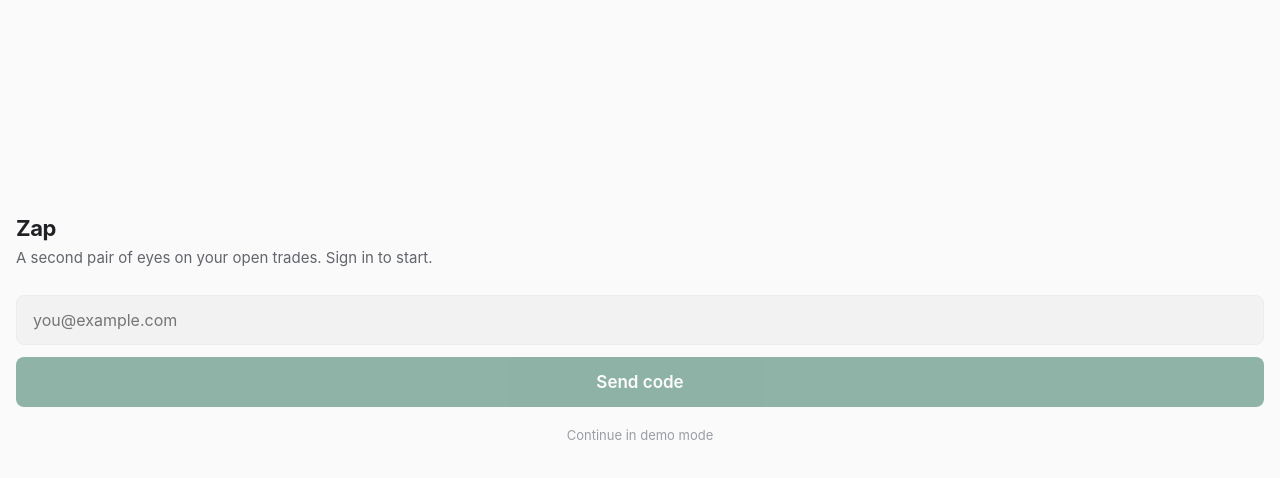
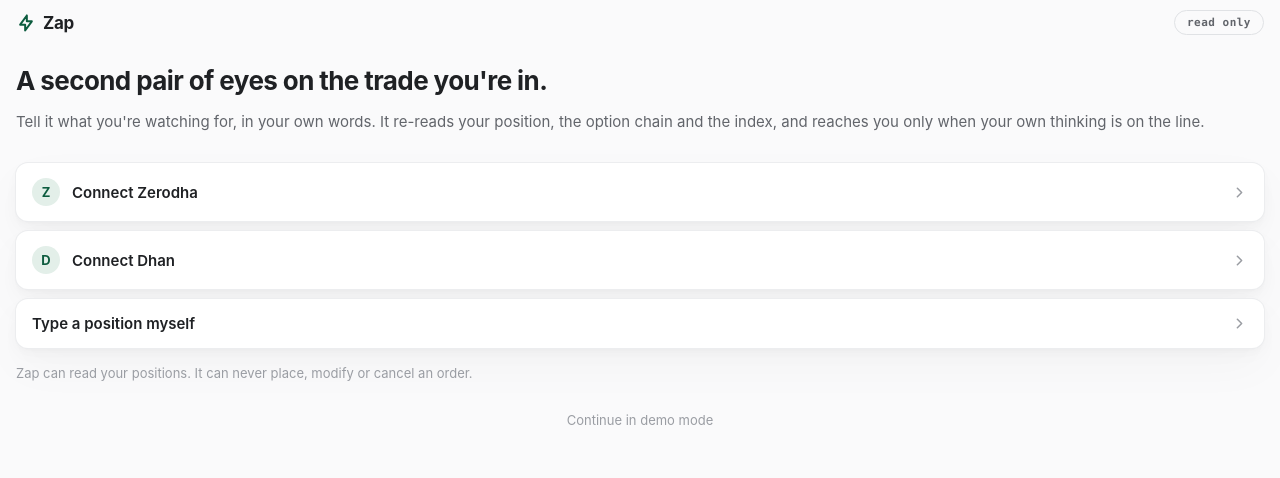
Before and after one commit to MADHAN-CJ/zap-pwa, a React (Vite) app: page /login in a window 1280 px wide. Shown: the top 478 px of the page. Built offline with nearby package versions, Linux system fonts and the light colour scheme; no server answers; what web-haptics would draw is missing.

Commit message:
Login screen one per design spec; fix transition overlap and layout

```diff
--- a/src/pages/Login.tsx
+++ b/src/pages/Login.tsx
@@ -1,6 +1,7 @@
 import { useState } from "react";
 import { useNavigate } from "react-router-dom";
 import { motion, AnimatePresence } from "motion/react";
+import { IconBolt, IconChevronRight } from "@tabler/icons-react";
 import { Screen } from "@/components/Screen";
 import { requestOtp, verifyOtp } from "@/api/auth";
 import { MOCK } from "@/api/watch";
@@ -20,11 +21,22 @@
   outline: "none",
 };
 
-/** /login — email → OTP. UI only on this branch; zap-api auth already
- *  exists (/auth/request-otp, /auth/verify-otp) — Madhan owns the backend. */
+// The three ways in. Broker connect happens after sign-in (existing Broker
+// flow, zap-api side); manual entry is the Add-position path.
+// TODO(open question, from the design doc): for traders whose broker isn't
+// listed, manual entry is the main road, not a fallback — should it be first?
+const PATHS = [
+  { key: "zerodha", label: "Connect Zerodha", avatar: "Z" },
+  { key: "dhan", label: "Connect Dhan", avatar: "D" },
+  { key: "manual", label: "Type a position myself", avatar: null },
+] as const;
+
+/** /login — screen one. Read-only positioning first, then email → OTP.
+ *  Auth backend exists (/auth/request-otp, /auth/verify-otp); broker
+ *  connect after sign-in is Madhan's side. */
 export default function Login() {
   const nav = useNavigate();
-  const [step, setStep] = useState<"email" | "otp">("email");
+  const [step, setStep] = useState<"landing" | "email" | "otp">("landing");
   const [email, setEmail] = useState("");
   const [code, setCode] = useState("");
   const [busy, setBusy] = useState(false);
@@ -58,38 +70,136 @@
 
   return (
     <Screen padBottom={false}>
-      <div
+      {/* Brand row: wordmark left, read-only chip right */}
+      <div style={{ display: "flex", alignItems: "center", justifyContent: "space-between" }}>
+        <span style={{ display: "flex", alignItems: "center", gap: 7 }}>
+          <IconBolt size={20} stroke={2.4} style={{ color: "var(--brand)" }} />
+          <span style={{ fontSize: 17, fontWeight: 700, letterSpacing: -0.3 }}>Zap</span>
+        </span>
+        <span
+          className="mono"
           style={{
-          flex: 1,
-          display: "flex",
-          flexDirection: "column",
-          justifyContent: "center",
-          paddingBottom: "18dvh",
+            fontSize: 11,
+            fontWeight: 600,
+            letterSpacing: 0.5,
+            color: "var(--ink-2)",
+            border: "1px solid var(--line-strong)",
+            borderRadius: "var(--radius-full)",
+            padding: "5px 12px",
           }}
         >
+          read only
+        </span>
+      </div>
+
+      <AnimatePresence mode="wait" initial={false}>
+        {step === "landing" ? (
           <motion.div
-          initial={{ opacity: 0, y: 16 }}
-          animate={{ opacity: 1, y: 0 }}
-          transition={springSoft}
-        >
-          <h1 style={{ fontSize: 22, fontWeight: 700, letterSpacing: -0.4 }}>Zap</h1>
-          <p style={{ fontSize: 15, color: "var(--ink-2)", marginTop: 6, lineHeight: 1.5 }}>
-            {step === "email"
-              ? "A second pair of eyes on your open trades. Sign in to start."
-              : `Code sent to ${email.trim()}. Check your inbox.`}
-          </p>
-        </motion.div>
-
-        <div style={{ marginTop: 26, display: "flex", flexDirection: "column", gap: 12 }}>
-          <AnimatePresence mode="popLayout" initial={false}>
-            {step === "email" ? (
-              <motion.input
-                key="email"
+            key="landing"
             initial={{ opacity: 0, x: -24 }}
             animate={{ opacity: 1, x: 0 }}
             exit={{ opacity: 0, x: -24 }}
-                transition={spring}
+            transition={springSoft}
+            style={{ display: "flex", flexDirection: "column", paddingTop: 30 }}
+          >
+            <h1 style={{ fontSize: 26, fontWeight: 700, letterSpacing: -0.6, lineHeight: 1.2 }}>
+              A second pair of eyes on the trade you're in.
+            </h1>
+            <p style={{ fontSize: 15, lineHeight: 1.55, color: "var(--ink-2)", marginTop: 14 }}>
+              Tell it what you're watching for, in your own words. It re-reads your position, the
+              option chain and the index, and reaches you only when your own thinking is on the
+              line.
+            </p>
+
+            <div style={{ display: "flex", flexDirection: "column", gap: 10, marginTop: 30 }}>
+              {PATHS.map((p, i) => (
+                <motion.button
+                  key={p.key}
+                  initial={{ opacity: 0, y: 14 }}
+                  animate={{ opacity: 1, y: 0 }}
+                  transition={{ ...springSoft, delay: 0.08 + i * 0.06 }}
+                  whileTap={{ scale: pressScale }}
+                  onClick={() => {
+                    tapHaptic();
+                    setStep("email"); // all paths sign in first; broker connect follows
+                  }}
+                  style={{
+                    display: "flex",
+                    alignItems: "center",
+                    gap: 12,
+                    textAlign: "left",
+                    padding: "15px 16px",
+                    background: "var(--surface)",
+                    borderRadius: "var(--radius)",
+                    boxShadow: "var(--shadow)",
+                  }}
+                >
+                  {p.avatar && (
+                    <span
+                      style={{
+                        width: 28,
+                        height: 28,
+                        borderRadius: "var(--radius-full)",
+                        background: "var(--brand-soft)",
+                        color: "var(--brand)",
+                        display: "flex",
+                        alignItems: "center",
+                        justifyContent: "center",
+                        fontSize: 13,
+                        fontWeight: 700,
+                        flexShrink: 0,
+                      }}
+                    >
+                      {p.avatar}
+                    </span>
+                  )}
+                  <span style={{ flex: 1, fontSize: 15, fontWeight: 600 }}>{p.label}</span>
+                  <IconChevronRight size={17} stroke={2.2} style={{ color: "var(--ink-3)" }} />
+                </motion.button>
+              ))}
+            </div>
+
+            <p style={{ fontSize: 13, lineHeight: 1.5, color: "var(--ink-3)", marginTop: 16 }}>
+              Zap can read your positions. It can never place, modify or cancel an order.
+            </p>
+
+            {MOCK && (
+              <button
+                onClick={() => nav("/watch", { replace: true })}
+                style={{
+                  fontSize: 13,
+                  color: "var(--ink-3)",
+                  padding: 10,
+                  marginTop: 18,
+                  alignSelf: "center",
+                }}
+              >
+                Continue in demo mode
+              </button>
+            )}
+          </motion.div>
+        ) : (
+          <motion.div
+            key="auth"
+            initial={{ opacity: 0, x: 24 }}
+            animate={{ opacity: 1, x: 0 }}
+            exit={{ opacity: 0, x: 24 }}
+            transition={springSoft}
+            style={{ display: "flex", flexDirection: "column", gap: 12, paddingTop: 34 }}
+          >
+            <h2 style={{ fontSize: 22, fontWeight: 700, letterSpacing: -0.4 }}>
+              {step === "email" ? "Sign in" : "Enter the code"}
+            </h2>
+            <p style={{ fontSize: 15, color: "var(--ink-2)", lineHeight: 1.5 }}>
+              {step === "email"
+                ? "Email first. Your broker connects after."
+                : `Code sent to ${email.trim()}. Check your inbox.`}
+            </p>
+
+            {step === "email" ? (
+              <input
                 type="email"
+                autoFocus
                 autoComplete="email"
                 inputMode="email"
                 placeholder="you@example.com"
@@ -99,12 +209,7 @@
                 style={fieldStyle}
               />
             ) : (
-              <motion.input
-                key="otp"
-                initial={{ opacity: 0, x: 24 }}
-                animate={{ opacity: 1, x: 0 }}
-                exit={{ opacity: 0, x: 24 }}
-                transition={spring}
+              <input
                 autoFocus
                 autoComplete="one-time-code"
                 inputMode="numeric"
@@ -116,18 +221,8 @@
                 style={{ ...fieldStyle, letterSpacing: 4 }}
               />
             )}
-          </AnimatePresence>
 
-          {error && (
-            <motion.p
-              initial={{ opacity: 0, y: 6 }}
-              animate={{ opacity: 1, y: 0 }}
-              transition={springSoft}
-              style={{ fontSize: 13, color: "var(--flipped)" }}
-            >
-              {error}
-            </motion.p>
-          )}
+            {error && <p style={{ fontSize: 13, color: "var(--flipped)" }}>{error}</p>}
 
             <motion.button
               whileTap={{ scale: pressScale }}
@@ -135,7 +230,8 @@
               disabled={busy || (step === "email" ? !email.trim() : code.trim().length < 4)}
               onClick={step === "email" ? sendCode : verify}
               animate={{
-              opacity: busy || (step === "email" ? !email.trim() : code.trim().length < 4) ? 0.45 : 1,
+                opacity:
+                  busy || (step === "email" ? !email.trim() : code.trim().length < 4) ? 0.45 : 1,
               }}
               style={{
                 padding: "15px 18px",
@@ -149,29 +245,19 @@
               {busy ? "One sec…" : step === "email" ? "Send code" : "Sign in"}
             </motion.button>
 
-          {step === "otp" && (
             <button
               onClick={() => {
-                setStep("email");
+                setStep(step === "otp" ? "email" : "landing");
                 setCode("");
                 setError(null);
               }}
               style={{ fontSize: 13, color: "var(--ink-2)", padding: 8 }}
             >
-              Different email
+              {step === "otp" ? "Different email" : "Back"}
             </button>
+          </motion.div>
         )}
-
-          {MOCK && (
-            <button
-              onClick={() => nav("/watch", { replace: true })}
-              style={{ fontSize: 13, color: "var(--ink-3)", padding: 8 }}
-            >
-              Continue in demo mode
-            </button>
-          )}
-        </div>
-      </div>
+      </AnimatePresence>
     </Screen>
   );
 }
```
Lines whose indentation alone changed are shown as unchanged.
